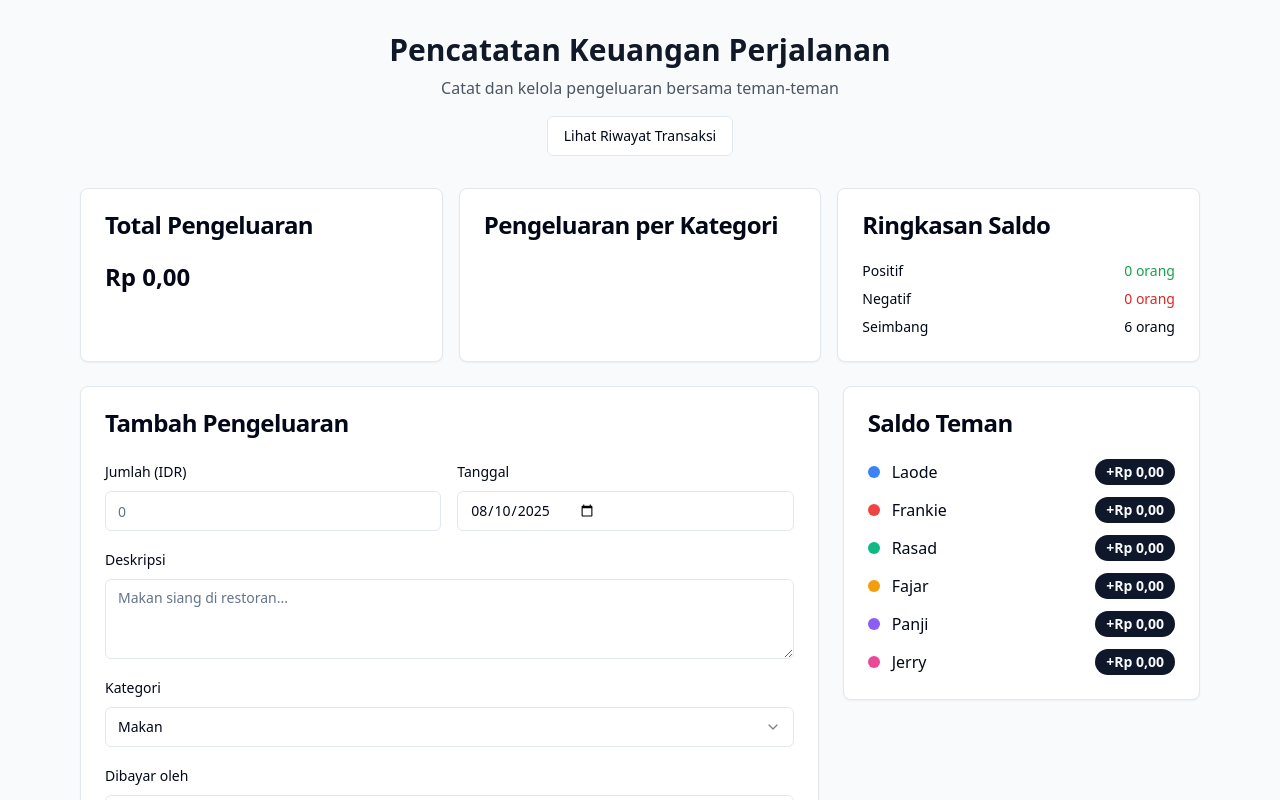
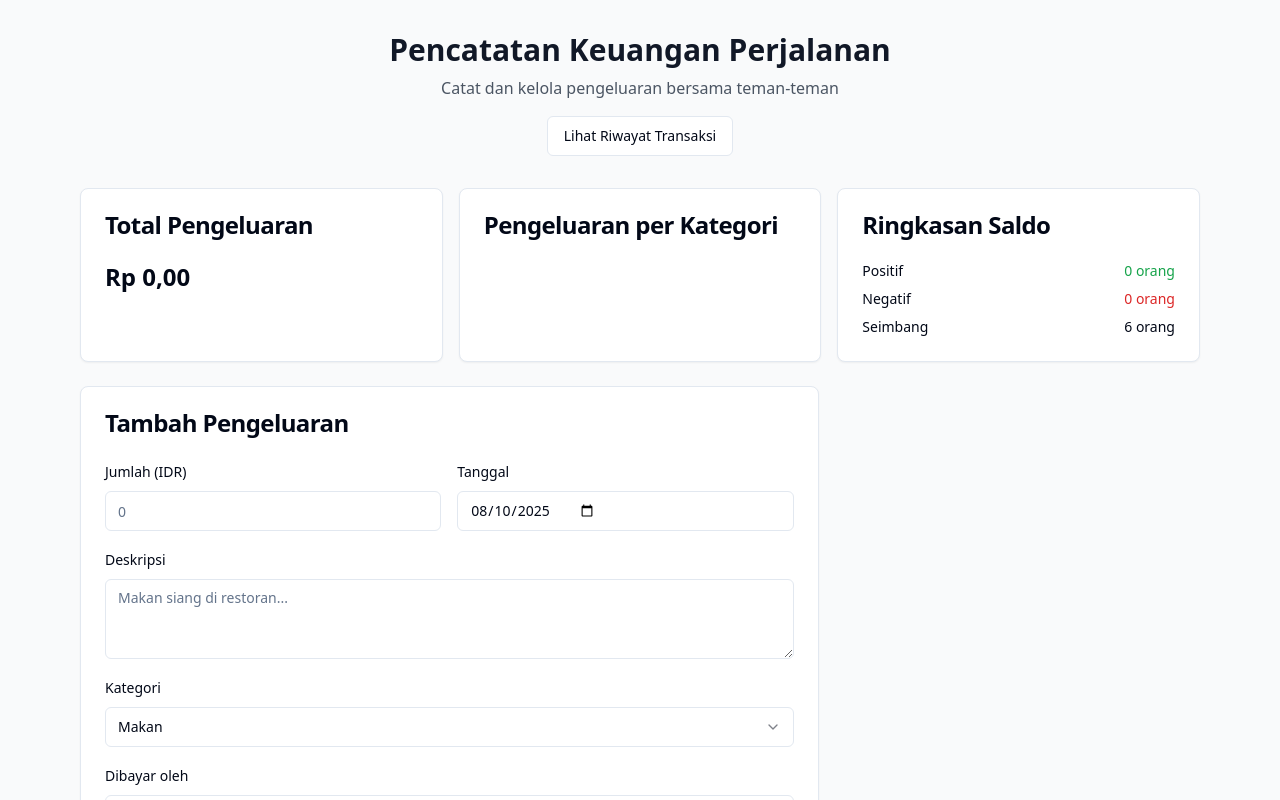
Before and after one commit to laodesidik/ridetrek-finance, a React (Vite) app: page / in a window 1280 px wide. Shown: the top 800 px of the page. Built offline with nearby package versions, Linux system fonts and the light colour scheme.

Commit message:
[dyad] Menghilangkan ringkasan saldo dari halaman utama - wrote 1 file(s)

```diff
--- a/src/pages/Index.tsx
+++ b/src/pages/Index.tsx
@@ -123,7 +123,7 @@ const Index = () => {
           </div>
 
           <div className="space-y-6">
-            <BalanceList balances={balances} />
+            {/* Ringkasan saldo telah dihapus dari sini */}
           </div>
         </div>
 
```
